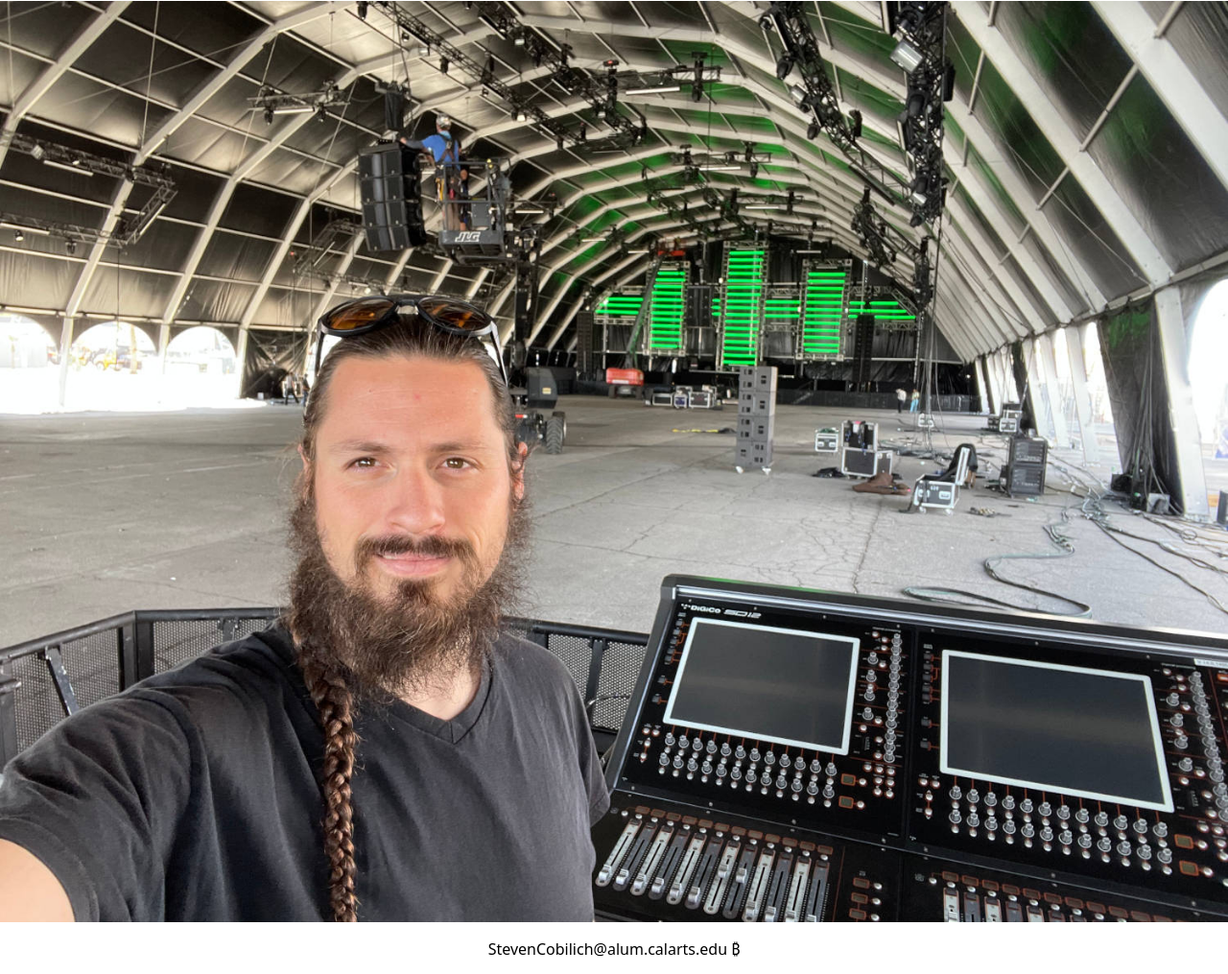
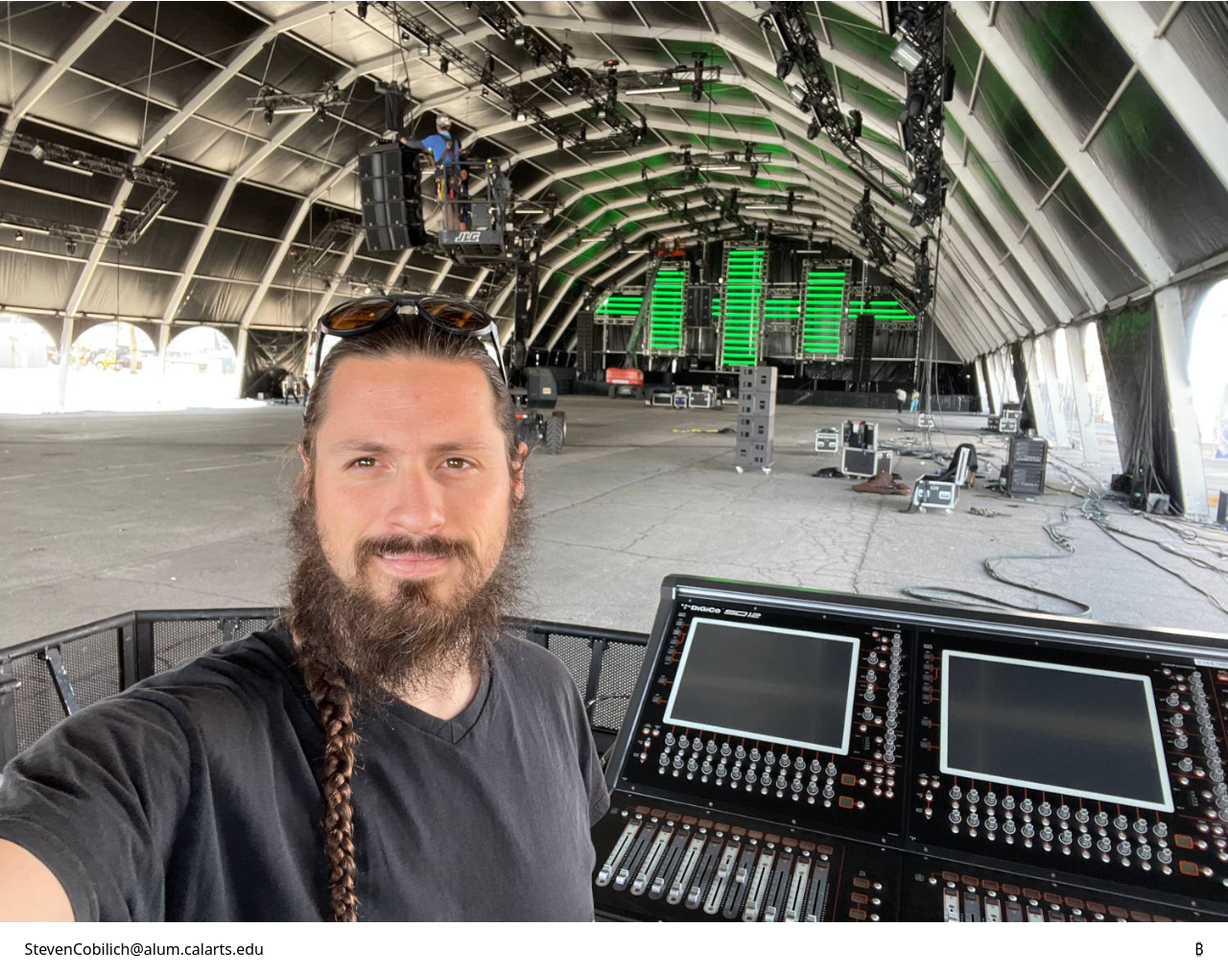
Before and after one commit to xmready/steven-portfolio, a plain HTML site: page index.html in a window 1280 px wide. Shown: the part 122-1137 px from the top of the page at 96% size. Drawn offline with Linux system fonts and the light colour scheme.

Commit message:
index.html main.css fixed footer

```diff
--- a/index.html
+++ b/index.html
@@ -45,7 +45,7 @@
 
     <main>
 
-      <article class="statement">
+      <article id="statement">
         <p></p>
       </article>
 
@@ -54,7 +54,8 @@
     </main>
 
     <footer>
-      <p><a href="mailto: Stevencobilich@alum.calarts.edu">StevenCobilich@alum.calarts.edu</a> ₿</p>
+      <p><a href="mailto: Stevencobilich@alum.calarts.edu">StevenCobilich@alum.calarts.edu</a></p>
+      <p>₿</p>
     </footer>
 
   </body>
--- a/styles/main.css
+++ b/styles/main.css
@@ -133,6 +133,12 @@ a:active {
   display: none;
 }
 
+footer {
+  display: flex;
+  justify-content: space-between;
+  padding-inline: 2%;
+}
+
 /* Desktop General Styling */
 
 @media screen and (min-width: 769px) {
```
